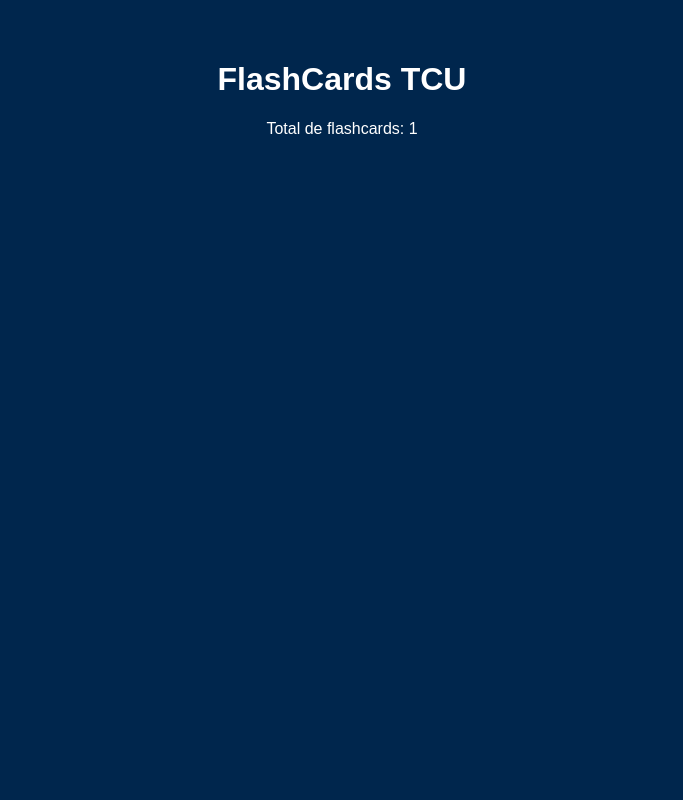
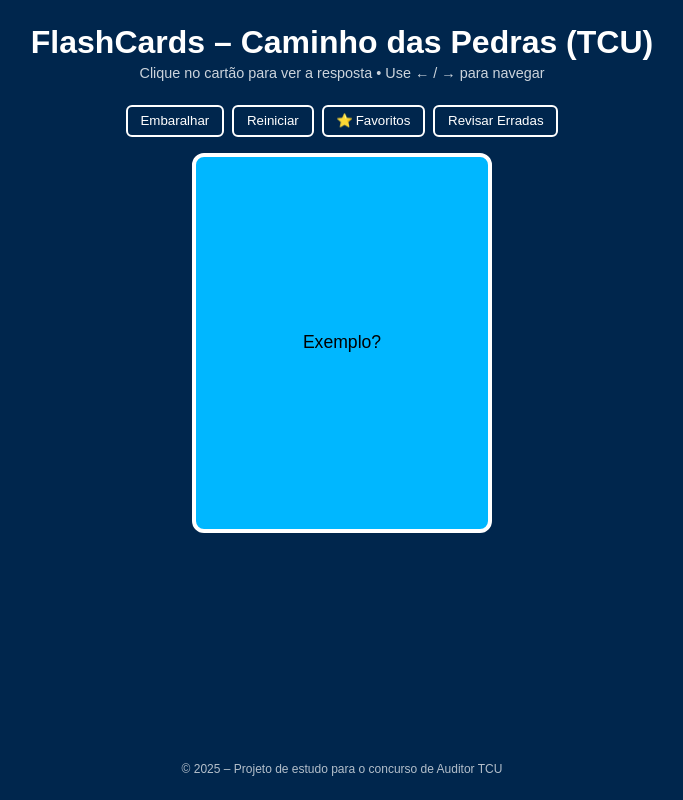
Before and after one commit to lucianocsousa/revisaoTCU, a plain HTML site: page index.html in a window 1280 px wide. Shown: the whole page, without its empty margins (298-981 px from the left). Drawn offline with Linux system fonts and the light colour scheme.

Commit message:
Add files via upload

```diff
--- a/css/style.css
+++ b/css/style.css
@@ -1 +1,15 @@
-body{background:#00264d;color:#fff;font-family:Arial,sans-serif;text-align:center;padding:2rem}
+:root{--bg:#00264d;--fg:#ffffff;--accent:#00b7ff;}
+*{margin:0;padding:0;box-sizing:border-box;font-family:Arial,Helvetica,sans-serif}
+body{background:var(--bg);color:var(--fg);display:flex;flex-direction:column;align-items:center;min-height:100vh;padding:1.5rem}
+header{text-align:center;margin-bottom:1.5rem}
+.subtitle{opacity:.8;font-size:.9rem;margin-top:.25rem}
+#controls{display:flex;gap:.5rem;margin-bottom:1rem;flex-wrap:wrap;justify-content:center}
+button{background:transparent;border:2px solid var(--fg);color:var(--fg);padding:.4rem .8rem;border-radius:6px;cursor:pointer}
+button:hover{background:var(--fg);color:var(--bg)}
+.card-container{perspective:1000px;width:300px;height:380px}
+.card{width:100%;height:100%;position:relative;transform-style:preserve-3d;transition:transform .6s}
+.card.flip{transform:rotateY(180deg)}
+.card-face{position:absolute;width:100%;height:100%;backface-visibility:hidden;display:flex;justify-content:center;align-items:center;border:4px solid var(--fg);border-radius:12px;padding:1rem;overflow:auto;text-align:center;font-size:1.1rem}
+.front{background:var(--accent);color:#000}
+.back{background:#fff;color:#000;transform:rotateY(180deg)}
+footer{margin-top:auto;font-size:.75rem;opacity:.7}
--- a/index.html
+++ b/index.html
@@ -7,8 +7,31 @@
   <link rel="stylesheet" href="css/style.css">
 </head>
 <body>
-  <h1>FlashCards TCU</h1>
-  <div id="app">Carregando...</div>
+  <header>
+    <h1>FlashCards – Caminho das Pedras (TCU)</h1>
+    <p class="subtitle">Clique no cartão para ver a resposta • Use ← / → para navegar</p>
+  </header>
+
+  <div id="controls">
+    <button id="shuffle">Embaralhar</button>
+    <button id="reset">Reiniciar</button>
+    <button id="fav">⭐ Favoritos</button>
+    <button id="review">Revisar Erradas</button>
+  </div>
+
+  <div class="card-container">
+    <div class="card" id="card">
+      <div class="card-face front">
+        <span id="q">…</span>
+      </div>
+      <div class="card-face back">
+        <span id="a">…</span>
+      </div>
+    </div>
+  </div>
+
+  <footer>© 2025 – Projeto de estudo para o concurso de Auditor TCU</footer>
+
   <script src="js/script.js"></script>
 </body>
 </html>
--- a/js/script.js
+++ b/js/script.js
@@ -1,4 +1,51 @@
-fetch('flashcards/flashcards.json')
-  .then(r=>r.json())
-  .then(d=>{document.getElementById('app').textContent=`Total de flashcards: ${d.length}`})
-  .catch(()=>{document.getElementById('app').textContent='Erro ao carregar'});
+const card   = document.getElementById('card');
+const qSpan  = document.getElementById('q');
+const aSpan  = document.getElementById('a');
+const shuffleBtn=document.getElementById('shuffle');
+const resetBtn  =document.getElementById('reset');
+const favBtn    =document.getElementById('fav');
+const reviewBtn =document.getElementById('review');
+
+let cards=[], idx=0, order=[], favoritos=new Set(), erradas=new Set(), reviewMode=false;
+
+fetch('flashcards/flashcards.json').then(r=>r.json()).then(data=>{
+  cards=data;
+  ordemOriginal();
+  mostrar();
+});
+
+function ordemOriginal(){ order=[...Array(cards.length).keys()]; idx=0;}
+function mostrar(){
+  const cardData=cards[order[idx]];
+  qSpan.textContent=cardData.pergunta;
+  aSpan.textContent=cardData.resposta;
+  card.classList.remove('flip');
+}
+card.addEventListener('click',()=>card.classList.toggle('flip'));
+
+document.addEventListener('keydown',e=>{
+  if(e.key==='ArrowRight') prox();
+  if(e.key==='ArrowLeft') ant();
+  if(e.key===' ') card.click();
+});
+function prox(){ if(idx<order.length-1) idx++; mostrar();}
+function ant(){ if(idx>0) idx--; mostrar();}
+
+shuffleBtn.onclick=()=>{
+  order.sort(()=>Math.random()-0.5); idx=0; mostrar();
+}
+resetBtn.onclick=()=>{ reviewMode=false; ordemOriginal(); mostrar(); }
+
+favBtn.onclick=()=>{
+  const id=order[idx];
+  favoritos.has(id)?favoritos.delete(id):favoritos.add(id);
+  alert(`Favoritos: ${favoritos.size}`);
+}
+reviewBtn.onclick=()=>{
+  reviewMode=!reviewMode;
+  if(reviewMode){
+    order=[...erradas];
+    if(order.length===0){alert('Nenhum erro marcado'); reviewMode=false; return;}
+  }else{ ordemOriginal();}
+  idx=0; mostrar();
+}
```
Also changed, not shown: flashcards/flashcards.json (+6 -1 lines).
